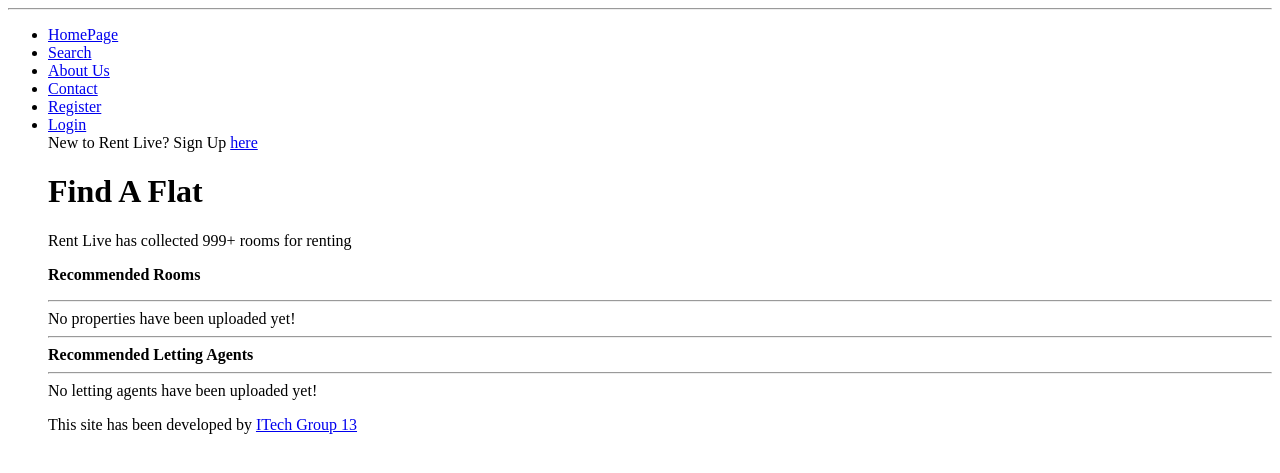
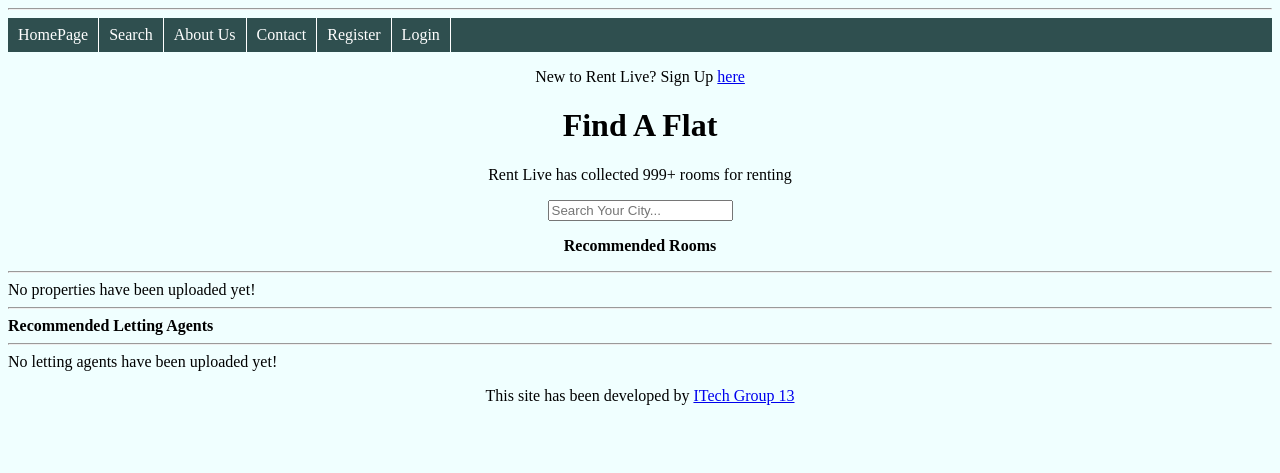
Before and after one commit to FergusTSmith/ITech-Group-13-Lab-B, a Django app: page / in a window 1280 px wide. Shown: the top 473 px of the page. Run offline with Django 3.2, Linux system fonts and the light colour scheme; data that the repository does not hold is empty.

Commit message:
Search bar added, CSS has been started, navigation bar has been cleaned up and implemented

```diff
--- /dev/null
+++ b/static/css/rent_live/style.css
@@ -0,0 +1,64 @@
+a .Nav-Link{
+    float: left;
+    font:sans-serif;
+}
+
+li .Nav-Link{
+	float:left;
+	display: block;
+	color: white;
+	text-align: center;
+	padding: 8px 10px;
+	text-decoration: none;
+	border-right: 1px solid white;
+	font: sans-serif;
+}
+
+.Bar-Link{
+	float:left;
+}
+
+body {
+  background-color: azure;
+}
+
+li a{
+	color = white;
+}
+
+.Navigation-Bar {
+	position = fixed;
+	top: 0;
+	width: 100%;
+	list-style-type: none;
+	margin: 0;
+	padding: 0;
+	overflow: hidden;
+	background-color: darkslategrey;
+}
+
+footer {
+	position = fixed;
+
+}
+
+p{
+	text-align: center;
+	font: sans-serif;
+}
+
+h1 {
+	text-align:center;
+}
+
+li {
+	text-align: center;
+}
+
+.Search {
+	text-align: center;
+}
+
+.Welcome{
+	text-align: center;
+}
--- a/templates/rent_live/base.html
+++ b/templates/rent_live/base.html
@@ -4,20 +4,22 @@
 <html>
 	<head lang="en">
 		<meta charset ="UTF-8">
+		<link rel="stylesheet"type="text/css"href="{% static 'css/rent_live/style.css' %}">
 		<div class = "header">
 			<hr/>
-			<ul>
-				<li><a href="{% url 'rent_live:index' %}">HomePage</a></li>
-				<li><a href="{% url 'rent_live:search' %}">Search</a></li>
-				<li><a href="{% url 'rent_live:about' %}">About Us</a></li>
-				<li><a href="{% url 'rent_live:contact' %}">Contact</a></li>
+			<ul class = "Navigation-Bar">
+				<li class = "Nav-Link"><a class = "Nav-Link" href="{% url 'rent_live:index' %}">HomePage</a></li>
+				<li class = "Nav-Link"><a class = "Nav-Link" href="{% url 'rent_live:search' %}">Search</a></li>
+				<li class = "Nav-Link"><a class = "Nav-Link" href="{% url 'rent_live:about' %}">About Us</a></li>
+				<li class = "Nav-Link"><a class = "Nav-Link" href="{% url 'rent_live:contact' %}">Contact</a></li>
 				{% if user.is_authenticated %}
-				<li><a href="{% url 'rent_live:profile' user.username %}">My Profile</a></li>
-				<li><a href="{% url 'rent_live:logout' %}">Logout</a></li>
+				<li class = "Nav-Link"><a class = "Nav-Link" href="{% url 'rent_live:profile' user.username %}">My Profile</a></li>
+				<li class = "Nav-Link"><a class = "Nav-Link" href="{% url 'rent_live:logout' %}">Logout</a></li>
 				{% else %}
-				<li><a href="{% url 'rent_live:register' %}">Register</a></li>
-				<li><a href="{% url 'rent_live:login' %}">Login</a></li>
+				<li class = "Nav-Link"><a class = "Nav-Link" href="{% url 'rent_live:register' %}">Register</a></li>
+				<li class = "Nav-Link"><a class = "Nav-Link" href="{% url 'rent_live:login' %}">Login</a></li>
 				{% endif %}
+			</ul>
 		<title>
 			{% block title_block %}
 				Rent Live - The Tenant's Tool
--- a/templates/rent_live/index.html
+++ b/templates/rent_live/index.html
@@ -6,14 +6,18 @@
 {% endblock %}
 
 {% block body_block %}
-<div>
+<div class = "Welcome">
 	{% if user.is_authenticated %}
-		Welcome back, {{ user.username }}
+		<p>Welcome back, {{ user.username }}</p>
 	{% else %}
-		New to Rent Live? Sign Up <a href="{% url 'rent_live:register' %}">here</a>
+		<p>New to Rent Live? Sign Up <a href="{% url 'rent_live:register' %}">here</a></p>
 	{% endif %}
 	<h1>Find A Flat</h1>
 	<p>Rent Live has collected 999+ rooms for renting</p>
+</div>
+
+<div class = "Search">
+	<input type="search" id="search-input" class="form-control ds-input" placeholder="Search Your City..."/>
 </div>
 
 <div>
--- a/templates/rent_live/profile.html
+++ b/templates/rent_live/profile.html
@@ -8,8 +8,8 @@
 {% block body_block %}
 <div>
 	<div>
-		{% if user_profile.picture %}
-		<img src="{{ MEDIA_URL }}{{ user_profile.picture}}" width="250"height="250"alt="User profile image - {{ selected_user.usernam}}">
+		{% if selected_user.profilePic %}
+		<img src="{{ MEDIA_URL }}{{ user_profile.profilePic}}" width="250"height="250"alt="User profile image - {{ selected_user.usernam}}">
 		{% else %}
 		<img src="https://lorempixel.com/300/300/people/" width="250" height="250" alt="Blank Profile Image" />
 		{% endif %}
```
